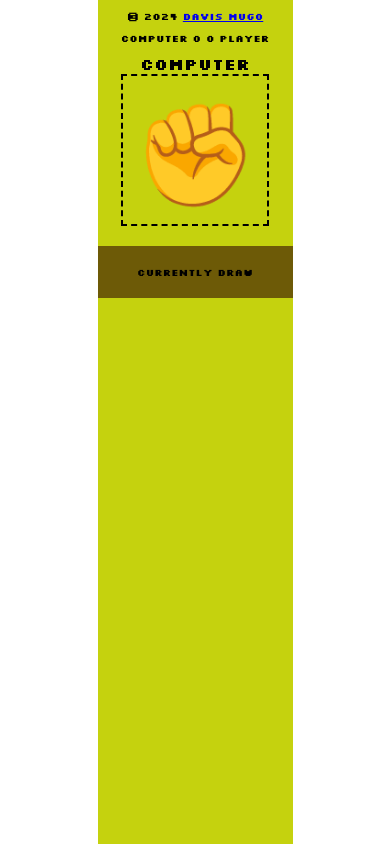
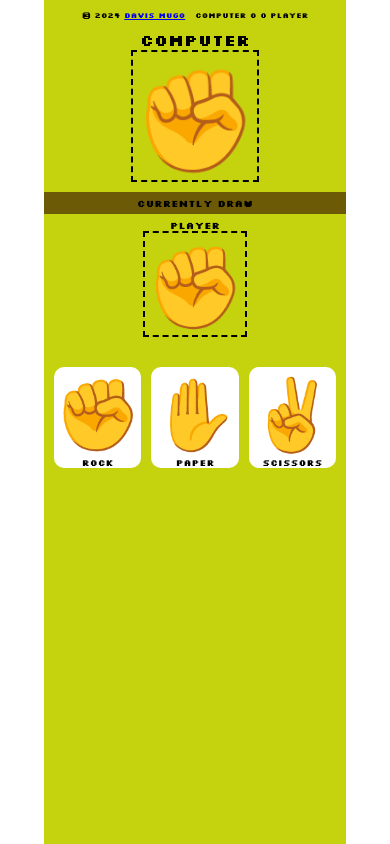
Before and after one commit to Davis-don/rockpaperscissorsgame, a website built with Vite: page index.html in a window 390 px wide. Built offline with nearby package versions, Linux system fonts and the light colour scheme.

Commit message:
made bottom section responsive

```diff
--- a/index.html
+++ b/index.html
@@ -33,17 +33,19 @@
     <h2  class=" updateText" style="text-align: center;">CURRENTLY DRAW</h2>
   </div>
   <!-- End of center container div -->
-  <!-- <div class="user-choice">
-    <h4 class="silkscreen-bold" style="text-align: center;">Player</h4>
+   <!-- Start of user section container -->
+  <div class="user-choice">
+    <h4 class="player-text" style="text-align: center;">Player</h4>
 <div class="user-choice-icon">
-  <h2 class="userH2" style="font-size: 100px;">&#9994;</h2>
+  <h2 class="userH2">&#9994;</h2>
 </div>
 <div class="ovearall-selection-cards">
-  <div onclick="changeItemIcon('&#9994;')" class="selection-card"><h2 style="font-size: 70px;">&#9994;</h2><h3>Rock</h3></div>
-  <div onclick="changeItemIcon('&#9995;')" class="selection-card"><h2 style="font-size: 70px;">&#9995;</h2><h3>Paper</h3></div>
-  <div onclick="changeItemIcon('&#9996;')" class="selection-card"><h2 style="font-size: 70px;">&#9996;</h2><h3>Scissors</h3></div>
+  <div onclick="changeItemIcon('&#9994;')" class="selection-card"><h2 class="cards-bottom-text" >&#9994;</h2><h3>Rock</h3></div>
+  <div onclick="changeItemIcon('&#9995;')" class="selection-card"><h2 class="cards-bottom-text">&#9995;</h2><h3>Paper</h3></div>
+  <div onclick="changeItemIcon('&#9996;')" class="selection-card"><h2 class="cards-bottom-text">&#9996;</h2><h3>Scissors</h3></div>
 </div>
-  </div> -->
+  </div>
+  <!-- End of userplayer section -->
    </div>
   </div>
   <script src="./index.js"></script>
--- a/style.css
+++ b/style.css
@@ -12,7 +12,7 @@ html{
   font-size: 62.5%;
 }
 .game-container{
-  width: 50vw;
+  width: max-content;
   margin: auto;
   height: 100vh;
   background-color: rgb(197, 210, 14);
@@ -24,11 +24,11 @@ display: flex;
 flex-direction: row;
 justify-content: space-between;
 padding: 1rem;
-text-wrap: wrap;
+flex-wrap: wrap;
 }
 @media screen and (max-width: 950px) {
 .header-text{
-  font-size: 1.3rem;
+  font-size: 2rem;
   text-wrap: nowrap;
 }
 .header-section-container{
@@ -36,7 +36,7 @@ text-wrap: wrap;
   flex-direction: row;
 justify-content: center;
   padding: 1rem;
-  flex-wrap: wrap;
+  flex-wrap: nowrap;
   align-items: center;
   gap: 1rem;
 
@@ -44,7 +44,13 @@ justify-content: center;
 }
 @media screen and (max-width: 950px) {
   .header-text{
-    font-size: 2.5vw;
+    font-size: 1.5rem;
+    text-wrap: nowrap;
+  }
+}
+@media screen and (max-width: 920px) {
+  .header-text{
+    font-size: 1.9vw;
     text-wrap: nowrap;
   }
 }
@@ -62,7 +68,6 @@ font-size: 2rem;
   border: 2px dashed black;
   width: max-content;
   height: max-content;
-  padding: 10px;
   display: flex;
   justify-content: center;
   align-items: center;
@@ -90,8 +95,8 @@ font-size:1.6rem;
 /* Start of center container div */
 .center-divider{
   background-color:rgb(109, 90, 7) ;
-  padding: 2rem;
-  margin-top: 2rem;
+  padding: 0.5rem;
+  margin-top: 1rem;
 }
 .updateText{
   font-size: 2.7rem;
@@ -102,21 +107,24 @@ font-size:1.6rem;
   }
   }
 /* End of center container div */
+/* --------------------------------------------------------------------------------- */
+/* Start of player section styling */
 .user-choice{
-padding-top: 11vh;
-height: 46vh;
+  margin-top:0.5rem;
+/* padding-top:vh;
+height: 46vh; */
+}
+.player-text{
+font-size:2.3rem ;
+}
+.userH2{
+  font-size:80px;
 }
 .user-choice-icon{
-  margin-left: auto;
-  margin-right: auto;
-border: 2px dashed black;
-  width: 150px;
-  height: 150px;
-  margin-top: 20px;
-  display: flex;
-  flex-direction: column;
-  justify-content: center;
-  align-items: center;
+  width: max-content;
+  height: max-content;
+  border: 2px dashed black;
+  margin: auto;
 }
 .ovearall-selection-cards{
 display: flex;
@@ -125,6 +133,7 @@ gap: 10px;
 align-items: center;
 justify-content: center;
 margin-top: 20px;
+padding: 10px;
 }
 .selection-card{
   width: 100px;
@@ -136,3 +145,25 @@ margin-top: 20px;
   justify-content: center;
   align-items: center;
 }
+.cards-bottom-text{
+font-size: 70px;
+}
+@media screen and (max-width: 760px) {
+  .player-text{
+    font-size: 2.5vw;
+  }
+  .userH2{
+    font-size: 8rem;
+  }
+  }
+  @media screen and (max-width: 572px) {
+    .selection-card{
+      width: max-content;
+      height: max-content;
+    }
+    .selection-card{
+    font-size: 2vw;
+    }
+  }
+/* End of player section styling */
+/* ----------------------------------------------------------------------------------- */
```
